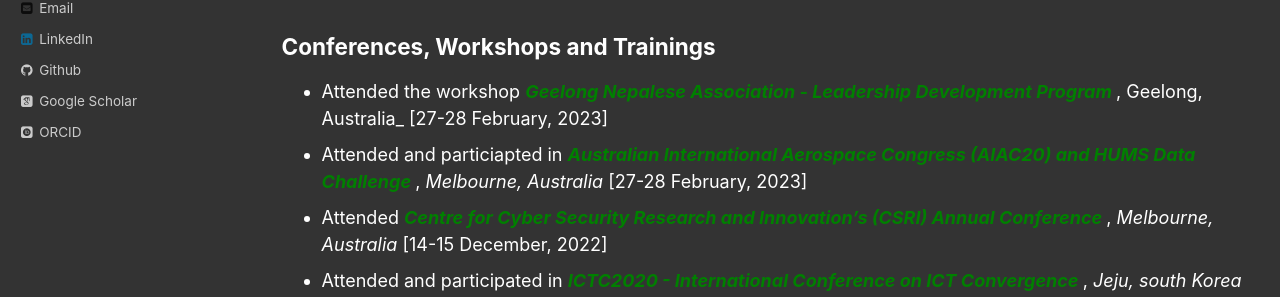
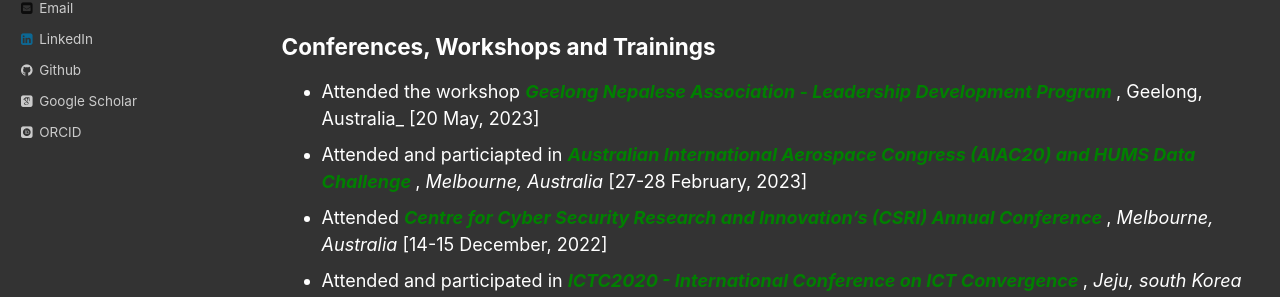
Before and after one commit to dhirajneupane/academicPortfolio, a Jekyll site: the page built from _pages/service.md, in a window 1280 px wide and 900 px high. Shown: the part 473-770 px from the top of the window. Built offline with Jekyll 4.4.1, drawn with Linux system fonts in a browser that asks for light colours; some web fonts are replaced.

Commit message:
Update service.md

```diff
--- a/_pages/service.md
+++ b/_pages/service.md
@@ -21,7 +21,7 @@ Professional Experiences
 
 Conferences, Workshops and Trainings
 ------------------------------------
-* Attended the workshop <b>[<span style="color:green">*Geelong Nepalese Association - Leadership Development Program*</span>](https://github.com/dhirajneupane/AcademicPortfolio/blob/main/files/Neupane_Dhiarj_leadership.pdf){:target="_blank"} </b>, Geelong, Australia_ [27-28 February, 2023]
+* Attended the workshop <b>[<span style="color:green">*Geelong Nepalese Association - Leadership Development Program*</span>](https://github.com/dhirajneupane/AcademicPortfolio/blob/main/files/Neupane_Dhiarj_leadership.pdf){:target="_blank"} </b>, Geelong, Australia_ [20 May, 2023]
 * Attended and particiapted in <b>[<span style="color:green">*Australian International Aerospace Congress (AIAC20) and HUMS Data Challenge*</span>](https://github.com/dhirajneupane/AcademicPortfolio/blob/main/files/Certificate%20of%20Attendance%20-%20AIAC20.pdf){:target="_blank"} </b>, _Melbourne, Australia_ [27-28 February, 2023]
 * Attended <b>[<span style="color:green">*Centre for Cyber Security Research and Innovation's (CSRI) Annual Conference*</span>](https://www.linkedin.com/posts/dhiraj-neupane-6b3089113_csri2022-deakinuniversity-conference-activity-7009026358890700801-R2vp?utm_source=share&utm_medium=member_desktop){:target="_blank"} </b>, _Melbourne, Australia_ [14-15 December, 2022]
 * Attended and participated in <b>[<span style="color:green">*ICTC2020 - International Conference on ICT Convergence*</span>](https://ieeexplore.ieee.org/document/9289232){:target="_blank"} </b>, _Jeju, south Korea_ [21-23 October, 2020]
```
